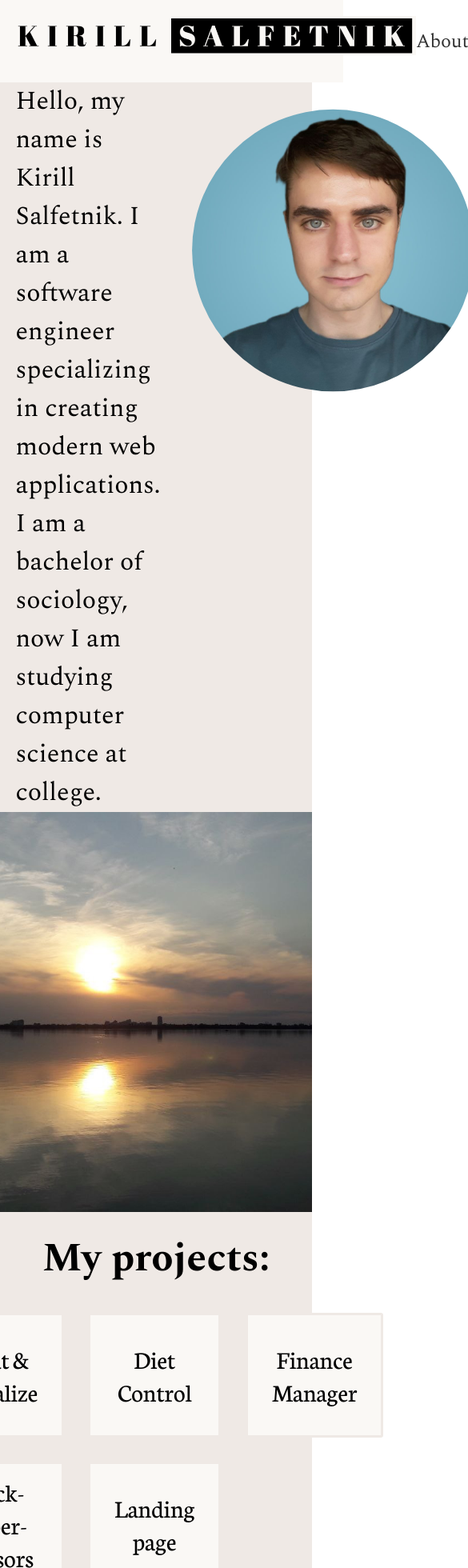
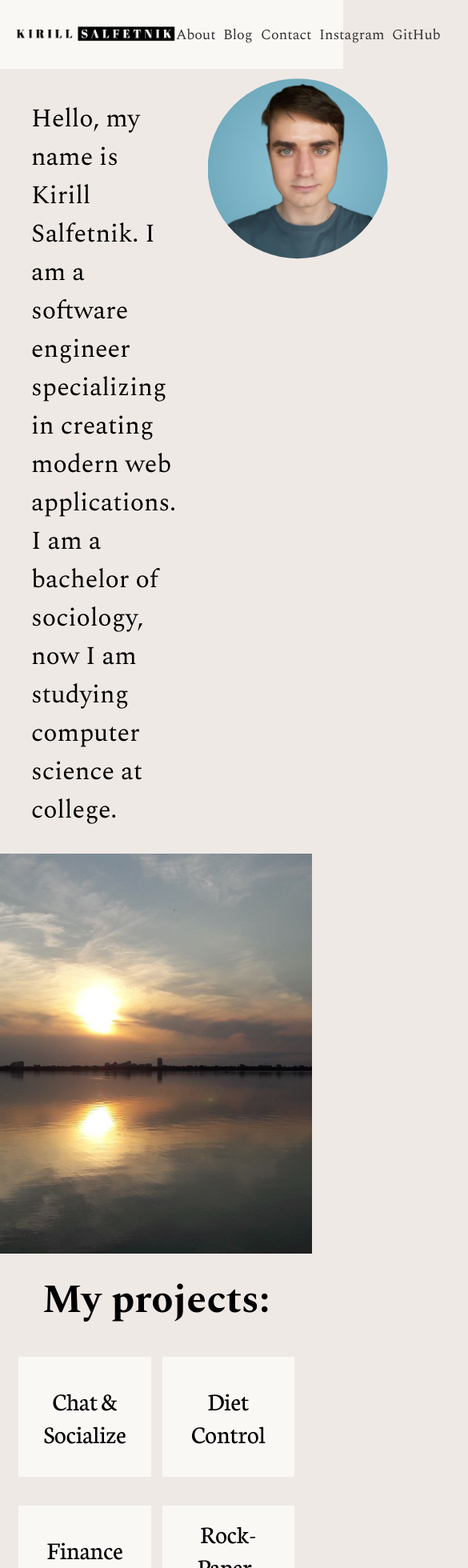
Before and after one commit to kirsalfetnik/developer-portfolio, a React (Create React App) app in the folder frontend/: page / in a window 390 px wide. Shown: the top 1960 px of the page at 80% size, 585 px wide, since content can reach past the window. Built offline with nearby package versions, Linux system fonts and the light colour scheme.

Commit message:
Add media queries for smaller screens

```diff
--- a/frontend/src/components/Projects.tsx
+++ b/frontend/src/components/Projects.tsx
@@ -16,7 +16,7 @@ const Projects = () => {
             <a  href="https://github.com/kirsalfetnik/Finance-Manager" className="projects-list-item hover-grow-shadow">
               Finance Manager
             </a>
-            <a href="https://github.com/kirsalfetnik/rock-paper-scissors" className="projects-list-item hover-grow-shadow">
+            <a href="https://kirsalfetnik.github.io/rock-paper-scissors/" className="projects-list-item hover-grow-shadow">
               Rock-Paper-Scissors
             </a>
             <a href="https://kirsalfetnik.github.io/landing_page/" className="projects-list-item hover-grow-shadow">
--- a/frontend/src/index.css
+++ b/frontend/src/index.css
@@ -12,7 +12,7 @@
 body {
     position: relative;
     font-family: "Spectral";
-    background: #fff;
+    background-color: var(--cream);
     margin: 0;
     min-height: 100vh;
     overflow-x: hidden;
@@ -126,6 +126,9 @@ html {
     width: auto;
     height: 100%;
     clip-path: circle();
+    background-size: cover;
+    background-repeat: no-repeat;
+    background-position: center center;
 }
 
 /* Projects Component */
@@ -196,7 +199,7 @@ html {
     bottom: 0;
     left: 50%;
     text-align: center;
-    padding: 12px 0;
+    padding: 7px 0;
     font-size: 20px;
     width: 100%;
     background-color: #1a1b18;
@@ -228,3 +231,49 @@ html {
     text-align: center;
     margin: 40px auto;
 }
+
+/* Media queries */
+@media screen and (max-width: 1070px) {
+    .navbar .links a {
+        margin-right: 10px;
+        font-size: 20px;
+    }
+    .projects-list {
+        gap: 10px 15px;
+    }
+    .circular-photo {
+        width: 300px;
+        height: 300px;
+    }
+    .greet-text {
+        padding: 10% 5% 30px 10%;
+    }
+    .navbar .title .logo {
+        width: 400px;
+    }
+}
+
+@media screen and (max-width: 930px) {
+    .navbar .links a {
+        margin-right: 7px;
+        font-size: 18px;
+    }
+    .navbar .title .logo {
+        width: 300px;
+    }
+}
+
+@media screen and (max-width: 700px) {
+    .navbar .links a {
+        margin-right: 10px;
+    }
+    .projects-list {
+        grid-template-columns: 1fr 1fr;
+        gap: 10px 8px;
+        padding-left: 5%;
+        padding-right: 5%;
+    }
+    .navbar .title .logo {
+        width: 200px;
+    }
+}
```
